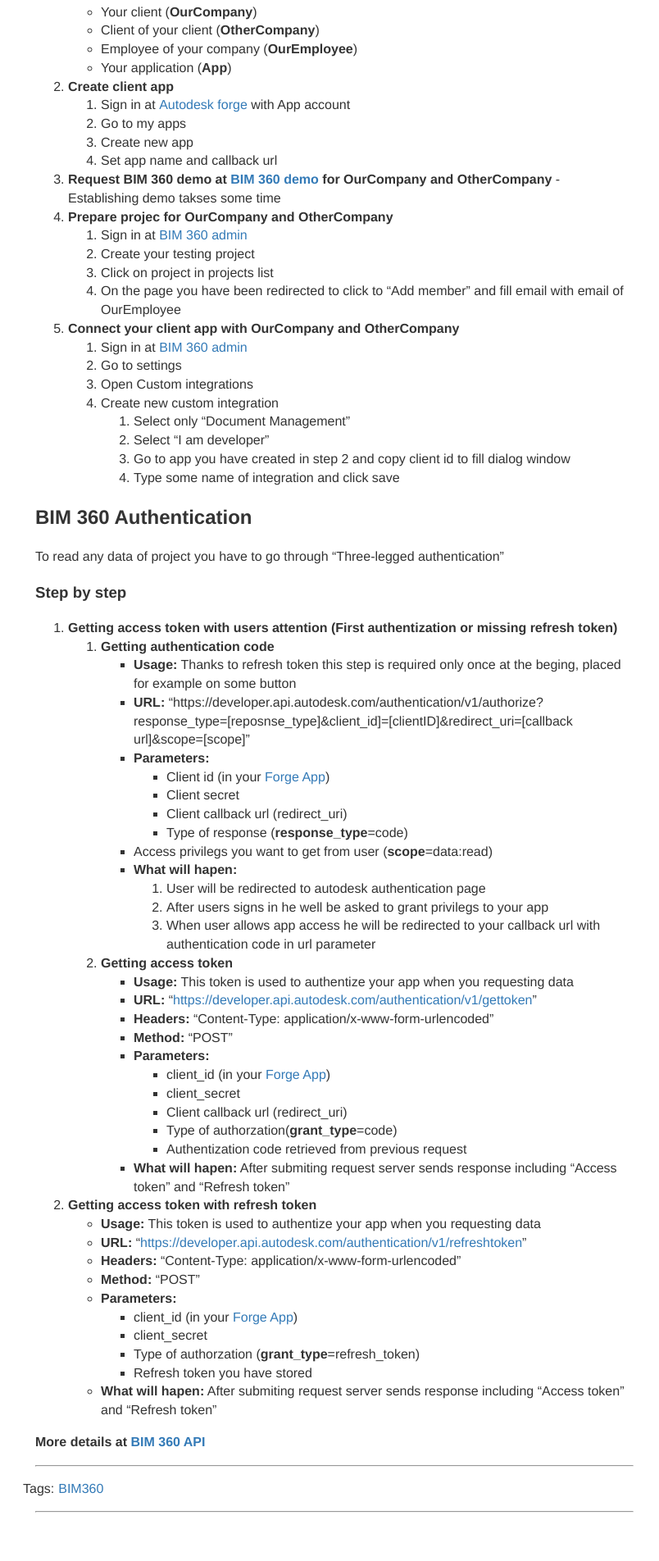
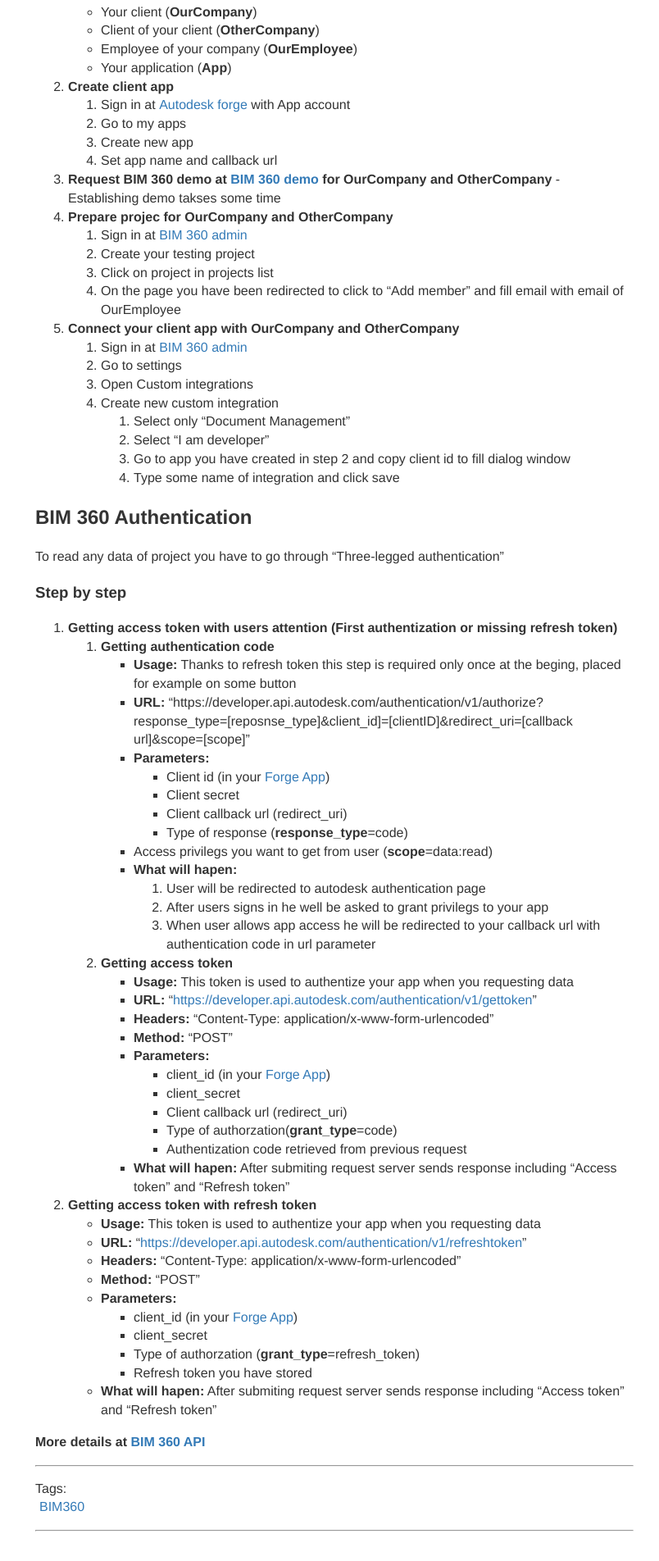
Before and after one commit to vdvorak/vitekdvorak.github.io, a Jekyll site: the page built from _posts/2021-04-03-bim360.md, in a window 1280 px wide. Shown: the part 1212-3116 px from the top of the page at 82% size, without its empty margins (42-846 px from the left). Built offline with Jekyll 4.4.1, drawn with Linux system fonts in a browser that asks for light colours; nearby versions of some CDN libraries; comment, search, counter and statistics services are not loaded; before the commit the page ends 3093 px from its top, so only the background shows below that.

Commit message:
Update post.html

```diff
--- a/_layouts/post.html
+++ b/_layouts/post.html
@@ -9,7 +9,7 @@ comments: true
 
 <hr />
    <p>
-        <div class="row">
+        <div class="ftags">
                 <div>Tags:</div>
               {% assign tags = site.tags %} {% for tag in tags %}
               <div class="tag">
```
